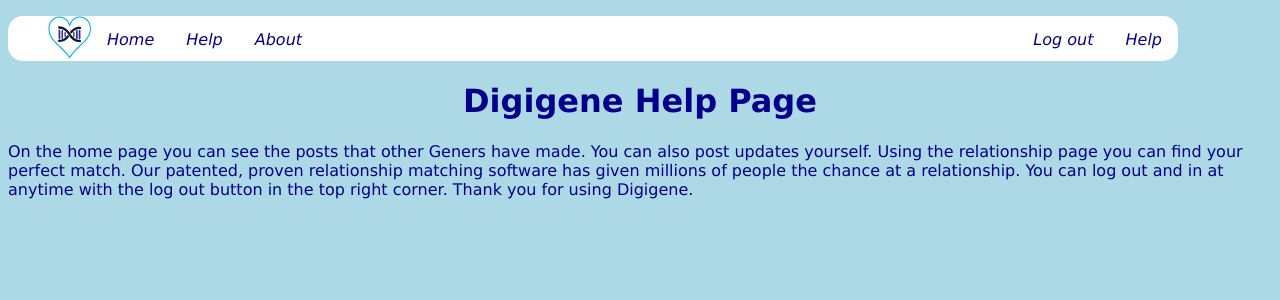
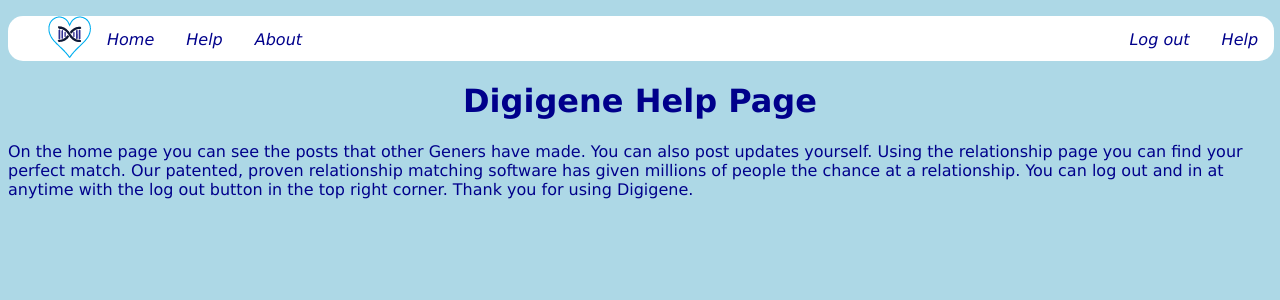
Before and after one commit to Zachd101/Digigene, a PHP site: page /Digigene/Help.php in a window 1280 px wide. Shown: the top 300 px of the page. Run offline with PHP 8.4, Linux system fonts and the light colour scheme; a user stored in the database is signed in.

Commit message:
Navbar fix

```diff
--- a/Digigene.css
+++ b/Digigene.css
@@ -26,7 +26,7 @@ ul {
 
     border-radius: 15px;
 
-    width: 1130px;
+    width: 97%;
     height: 45px;
     list-style-type: none;
     overflow: hidden;
```
